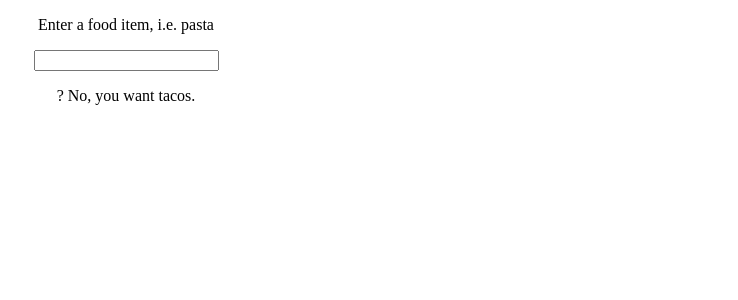
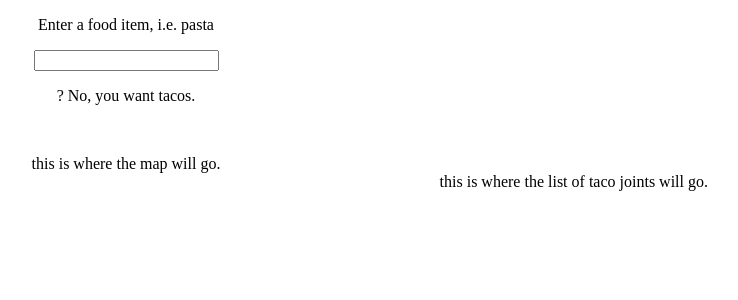
Before and after one commit to colbisaurusrex/NoYouWantTacos, a React app: page / in a window 1280 px wide. Shown: the top 300 px of the page, without its empty margins (514-1252 px from the left). Built offline with nearby package versions, Linux system fonts and the light colour scheme.

Commit message:
adds tacoList and tacoMap classNames

```diff
--- a/src/index.js
+++ b/src/index.js
@@ -3,11 +3,22 @@ import ReactDOM from 'react-dom';
 
 import SearchBar from './components/SearchBar.js';
 
+//google maps api key
+const API_KEY = 'AIzaSyATwL4uEOxEdZYgb6t-YHFUGsQkgTgBu_o'
+
 //this is a functional component
 const App = () => {
   return (
-    <div>
-    <SearchBar />
+   <div>
+      <div>
+      <SearchBar />
+      </div>
+      <div className="tacoMap">
+        this is where the map will go.
+      </div>
+      <div className="tacoList">
+        this is where the list of taco joints will go.
+      </div>
     </div>
     )
 }
```
